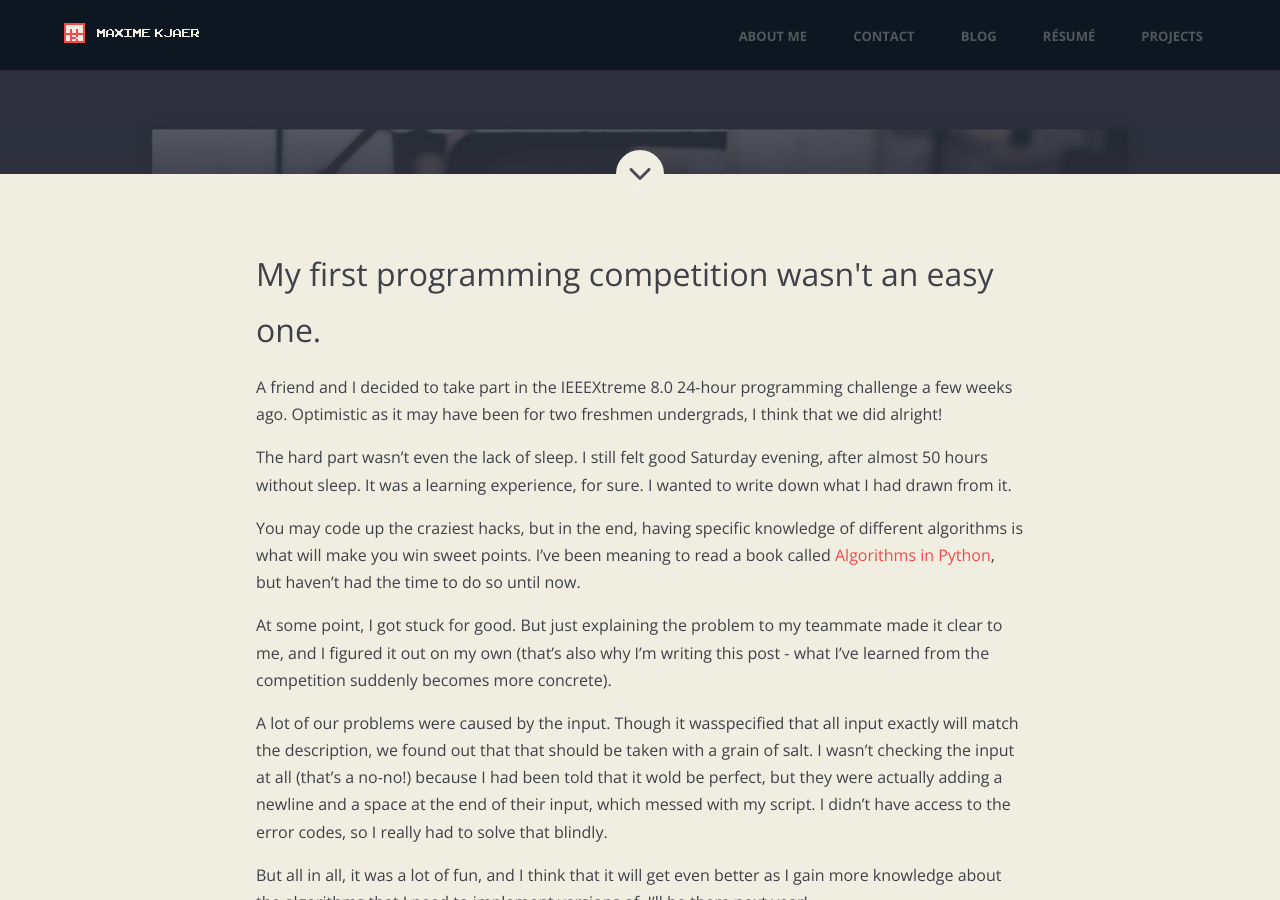
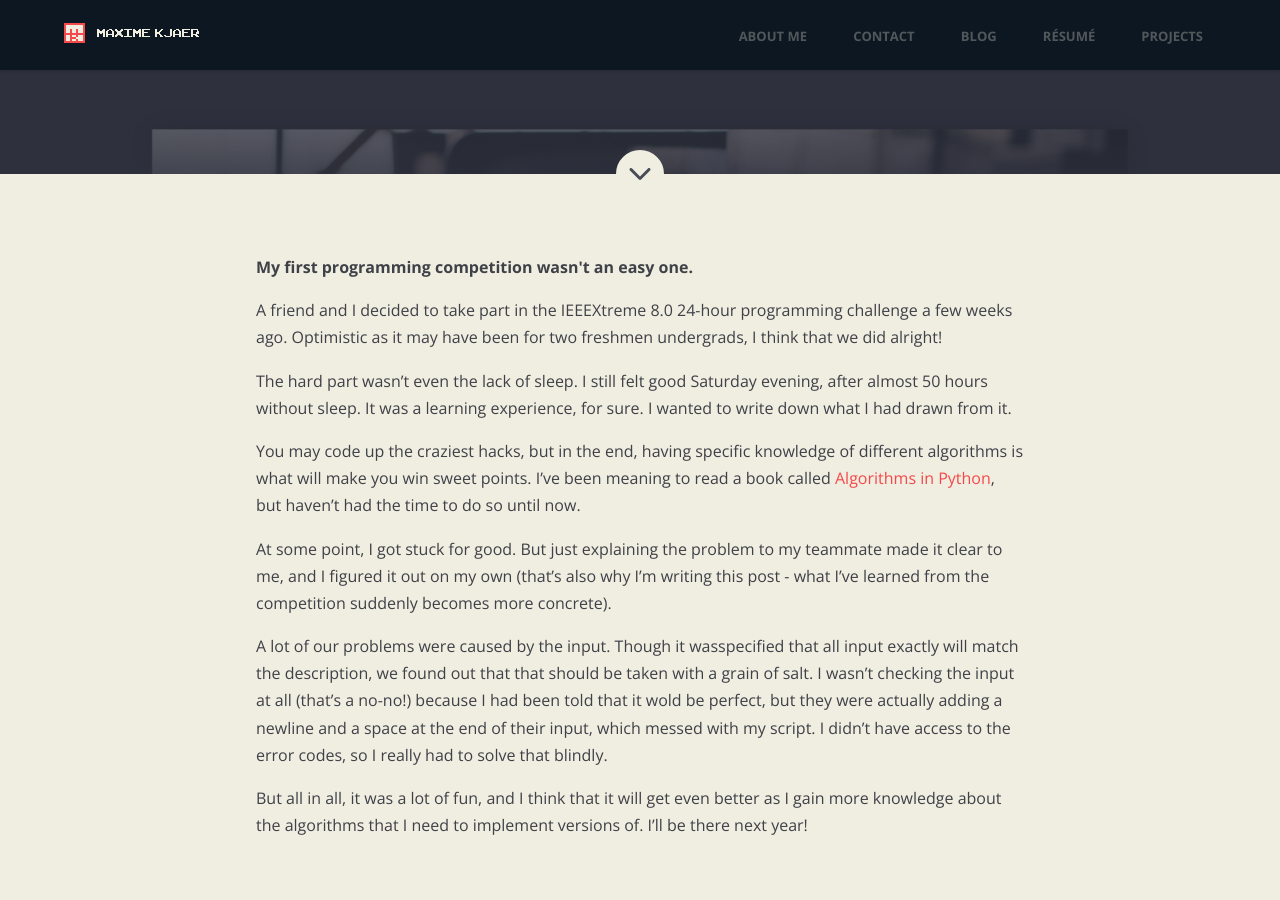
Before and after one commit to MaximeKjaer/kjaer.io, a Jekyll site: the page built from _posts/2014-11-08-IEEEXtreme-14.md, in a window 1280 px wide and 900 px high, scrolled down 396 px. Built offline with Jekyll 4.4.1, drawn with Linux system fonts in a browser that asks for light colours; nearby versions of some CDN libraries; comment, search, counter and statistics services are not loaded.

Commit message:
Added a post description field

```diff
--- a/_layouts/post.html
+++ b/_layouts/post.html
@@ -67,7 +67,7 @@
         </div>
 		<div class="cd-container entry">
             {% if page.description %}
-                <h1>{{ page.description }}</h1>
+                <p class="intro">{{ page.description }}</p>
             {% endif %}
             {{ content }}
             {% if page.link %}<a href="{{ page.link }}" class="cd-btn">View the link</a>{% endif %}
```
